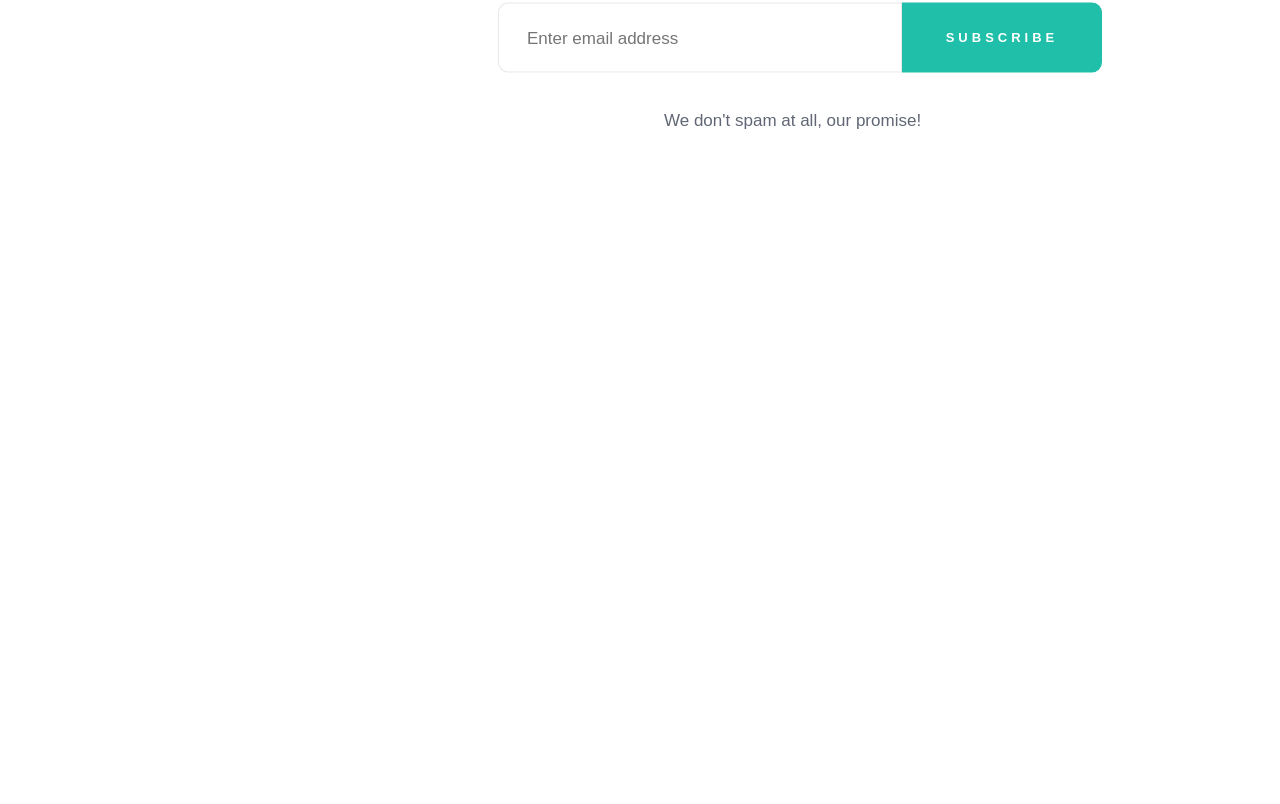
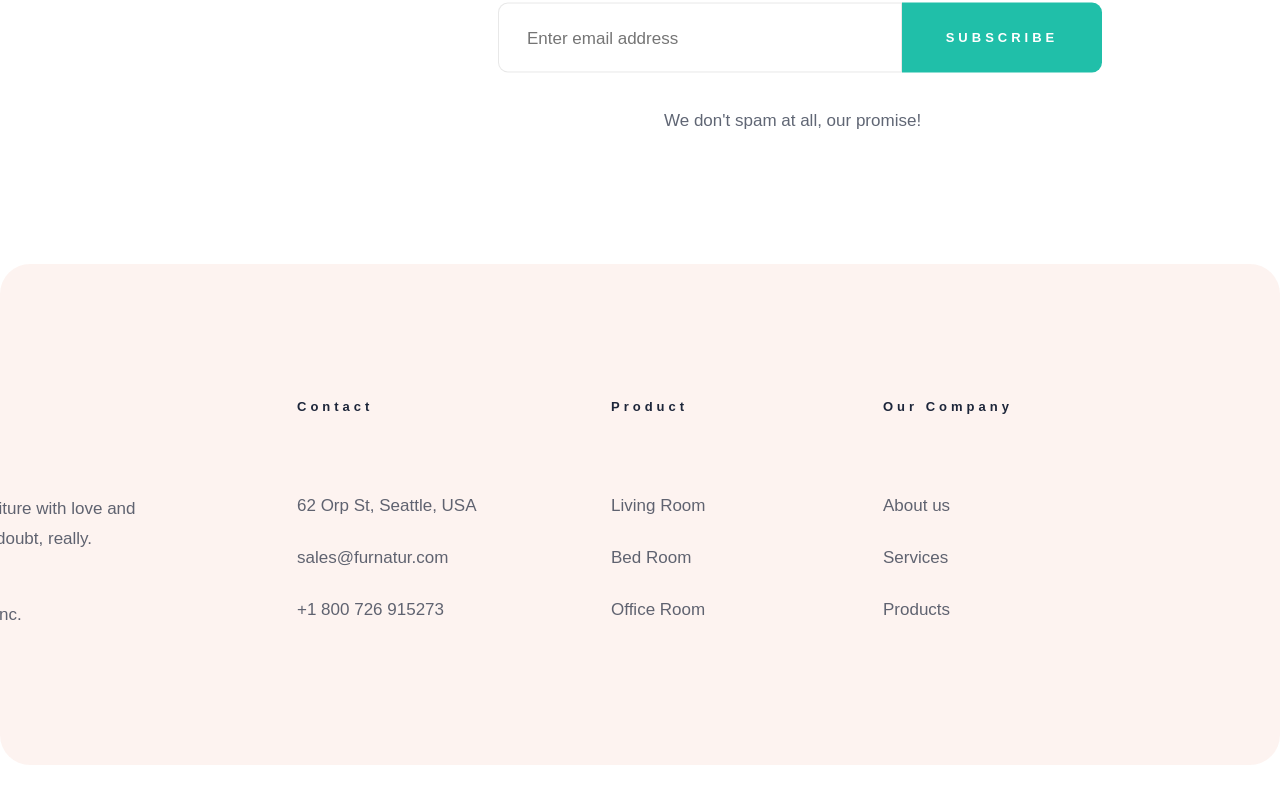
Before and after one commit to kulievtech/custom-furniture-company, a plain HTML site: page index.html in a window 1280 px wide. Shown: the part 5167-5971 px from the top of the page. Before the commit the page ends 5431 px from the top, so only its background shows below. Drawn offline with Linux system fonts and the light colour scheme.

Commit message:
finish footer

```diff
--- a/index.css
+++ b/index.css
@@ -60,7 +60,7 @@ nav ul li a {
 .sign-in {
     position: absolute;
     right: 0;
-    top: 0;
+    top: 3px;
     margin-right: 0;
 }
 
@@ -714,3 +714,107 @@ nav ul li a {
 .note-wrapper img {
     margin-right: 11px;
 }
+
+/* footer */
+
+footer {
+    max-width: 1478px;
+    margin: 0 auto;
+    margin-bottom: 63px;
+    position: relative;
+}
+
+footer .background {
+    width: 100%;
+    height: 501px;
+    border-radius: 30px;
+    opacity: 0.4000000059604645;
+    background-color: var(--baby-pink);
+    display: inline-block;
+    position: relative;
+}
+
+.footer-content {
+    width: 1129px;
+    height: 232px;
+    margin: 132px 258px 137px 91px;
+    display: inline-flex;
+    position: absolute;
+    right: 0;
+}
+
+.logo-about {
+    width: 306px;
+    height: 100%;
+    display: inline-block;
+    margin-right: 98px;
+}
+
+.contact {
+    width: 188px;
+    height: 100%;
+    display: inline-block;
+    margin-right: 126px;
+}
+
+.product {
+    width: 104px;
+    height: 100%;
+    display: inline-block;
+    margin-right: 168px;
+}
+
+.our-company {
+    width: 139px;
+    height: 100%;
+    display: inline-block;
+}
+
+footer li {
+    color: var(--dark-navy);
+    font-size: 17px;
+    font-style: normal;
+    font-weight: 400;
+    line-height: 30px;
+    opacity: 0.699999988079071;
+    list-style-type: none;
+}
+
+footer li:not(last-child) {
+    margin-bottom: 22px;
+}
+
+footer h4 {
+    color: var(--dark-navy);
+    font-size: 13px;
+    font-style: normal;
+    font-weight: 600;
+    line-height: 22px;
+    letter-spacing: 4px;
+    margin-bottom: 73px;
+}
+
+.logo-about h4 {
+    color: var(--super-dark-navy);
+    font-size: 24px;
+    font-style: normal;
+    font-weight: 700;
+    line-height: normal;
+    letter-spacing: -0.2px;
+    margin-bottom: 70px;
+}
+
+.logo-about span {
+    font-size: 24px;
+    color: var(--orange);
+}
+
+.logo-about p {
+    color: var(--dark-navy);
+    font-size: 17px;
+    font-style: normal;
+    font-weight: 400;
+    line-height: 30px;
+    opacity: 0.699999988079071;
+    margin-bottom: 46px;
+}
--- a/index.html
+++ b/index.html
@@ -193,5 +193,39 @@
                     </div>
                 </div>
             </div>
+            <footer>
+                <div class="background"></div>
+                <div class="footer-content">
+                    <div class="logo-about">
+                        <h4>Whiter<span>.</span></h4>
+                        <p>We make furniture with love and passions. No doubt, really.</p>
+                        <p>© TuranTech Inc.</p>
+                    </div>
+                    <div class="contact">
+                        <h4>Contact</h4>
+                        <ul>
+                            <li>62 Orp St, Seattle, USA</li>
+                            <li>sales@furnatur.com</li>
+                            <li>+1 800 726 915273</li>
+                        </ul>
+                    </div>
+                    <div class="product">
+                        <h4>Product</h4>
+                        <ul>
+                            <li>Living Room</li>
+                            <li>Bed Room</li>
+                            <li>Office Room</li>
+                        </ul>
+                    </div>
+                    <div class="our-company">
+                        <h4>Our Company</h4>
+                        <ul>
+                            <li>About us</li>
+                            <li>Services</li>
+                            <li>Products</li>
+                        </ul>
+                    </div>
+                </div>
+            </footer>
     </body>
 </html>
```
